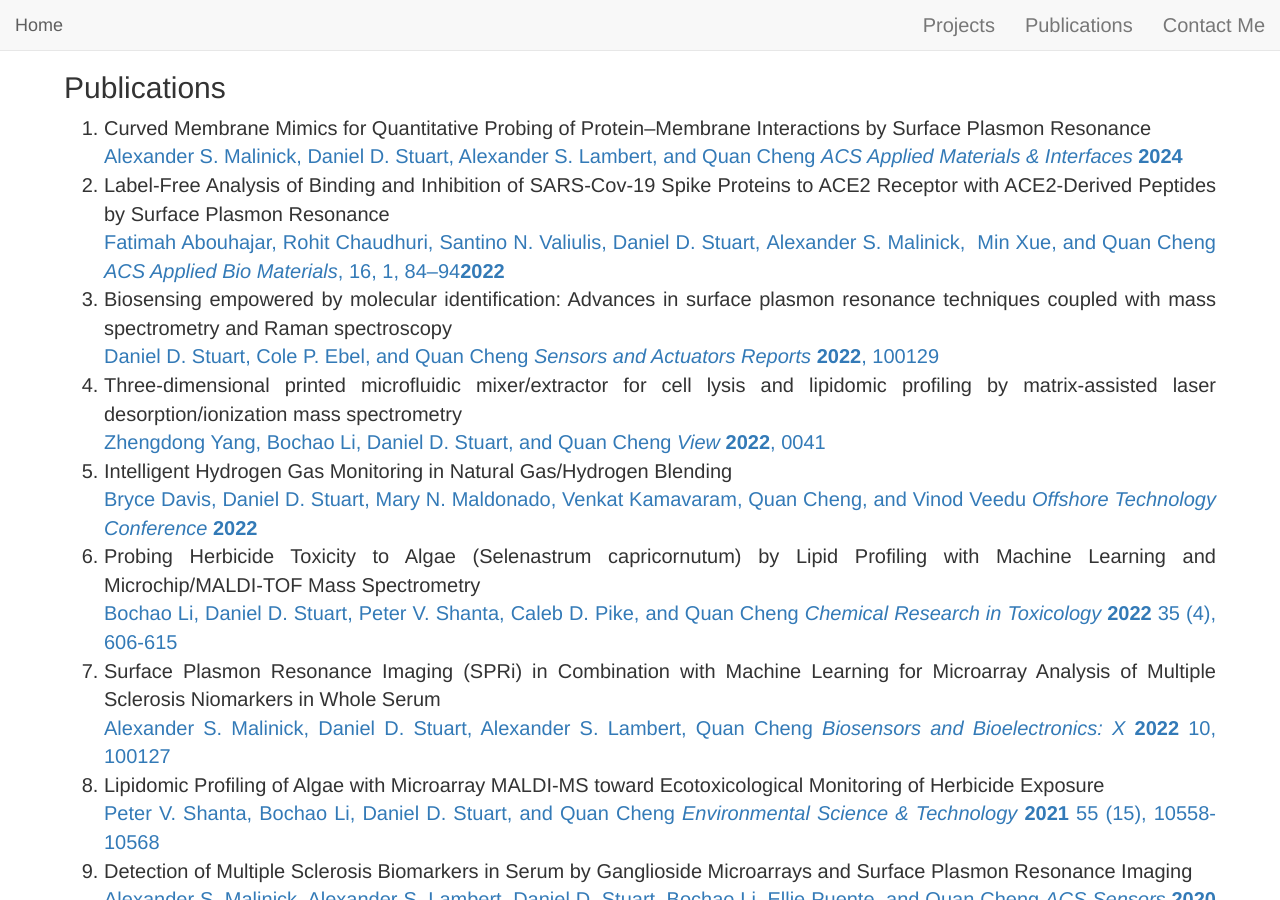
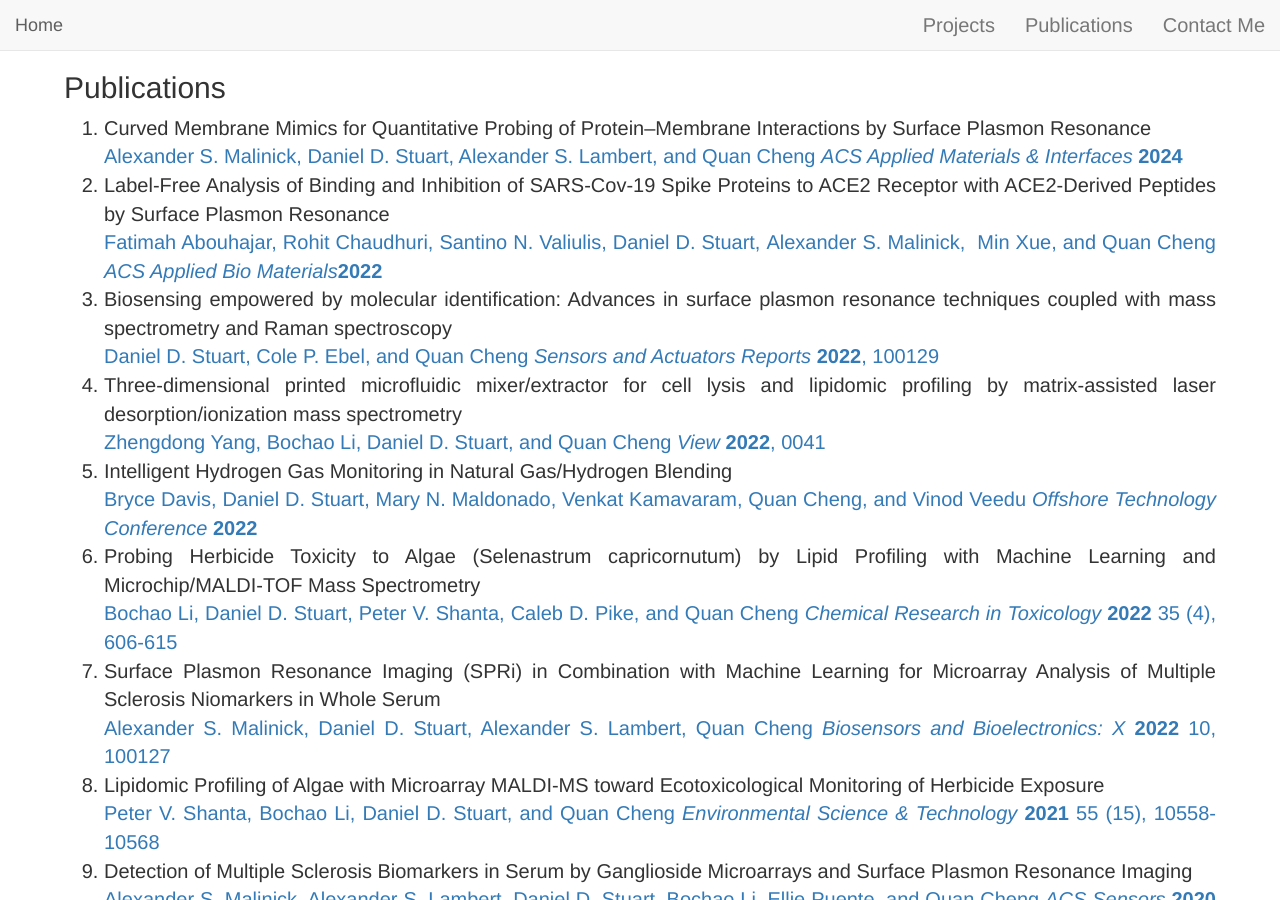
Before and after one commit to danieldstuart/danieldstuart.github.io, a Jekyll site: the page built from publications.markdown, in a window 1280 px wide and 900 px high, scrolled down 446 px. Built offline with Jekyll 4.4.1, drawn with Linux system fonts in a browser that asks for light colours; nearby versions of some CDN libraries.

Commit message:
Update publications.markdown

```diff
--- a/publications.markdown
+++ b/publications.markdown
@@ -18,7 +18,7 @@ If you are interested in my publications a list is provided below. They can also
 1. Curved Membrane Mimics for Quantitative Probing of Protein–Membrane Interactions by Surface Plasmon Resonance <br>
 [Alexander S. Malinick, Daniel D. Stuart, Alexander S. Lambert, and Quan Cheng <em> ACS Applied Materials & Interfaces</em> <strong>2024 </strong>](https://pubs.acs.org/doi/full/10.1021/acsami.3c12922)
 2. Label-Free Analysis of Binding and Inhibition of SARS-Cov-19 Spike Proteins to ACE2 Receptor with ACE2-Derived Peptides by Surface Plasmon Resonance <br>
-[Fatimah Abouhajar, Rohit Chaudhuri, Santino N. Valiulis, Daniel D. Stuart, Alexander S. Malinick,  Min Xue, and Quan Cheng <em>ACS Applied Bio Materials</em>, 16, 1, 84–94<strong>2022</strong>](https://doi.org/10.1021/acsabm.2c00832)
+[Fatimah Abouhajar, Rohit Chaudhuri, Santino N. Valiulis, Daniel D. Stuart, Alexander S. Malinick,  Min Xue, and Quan Cheng <em>ACS Applied Bio Materials</em><strong>2022</strong>](https://doi.org/10.1021/acsabm.2c00832)
 3. Biosensing empowered by molecular identification: Advances in surface plasmon resonance techniques coupled with mass spectrometry and Raman spectroscopy <br>
 [Daniel D. Stuart, Cole P. Ebel, and Quan Cheng <em>Sensors and Actuators Reports</em> <strong>2022</strong>, 100129](https://doi.org/10.1016/j.snr.2022.100129)
 4. Three-dimensional printed microfluidic mixer/extractor for cell lysis and lipidomic profiling by matrix-assisted laser desorption/ionization mass spectrometry <br>
```
